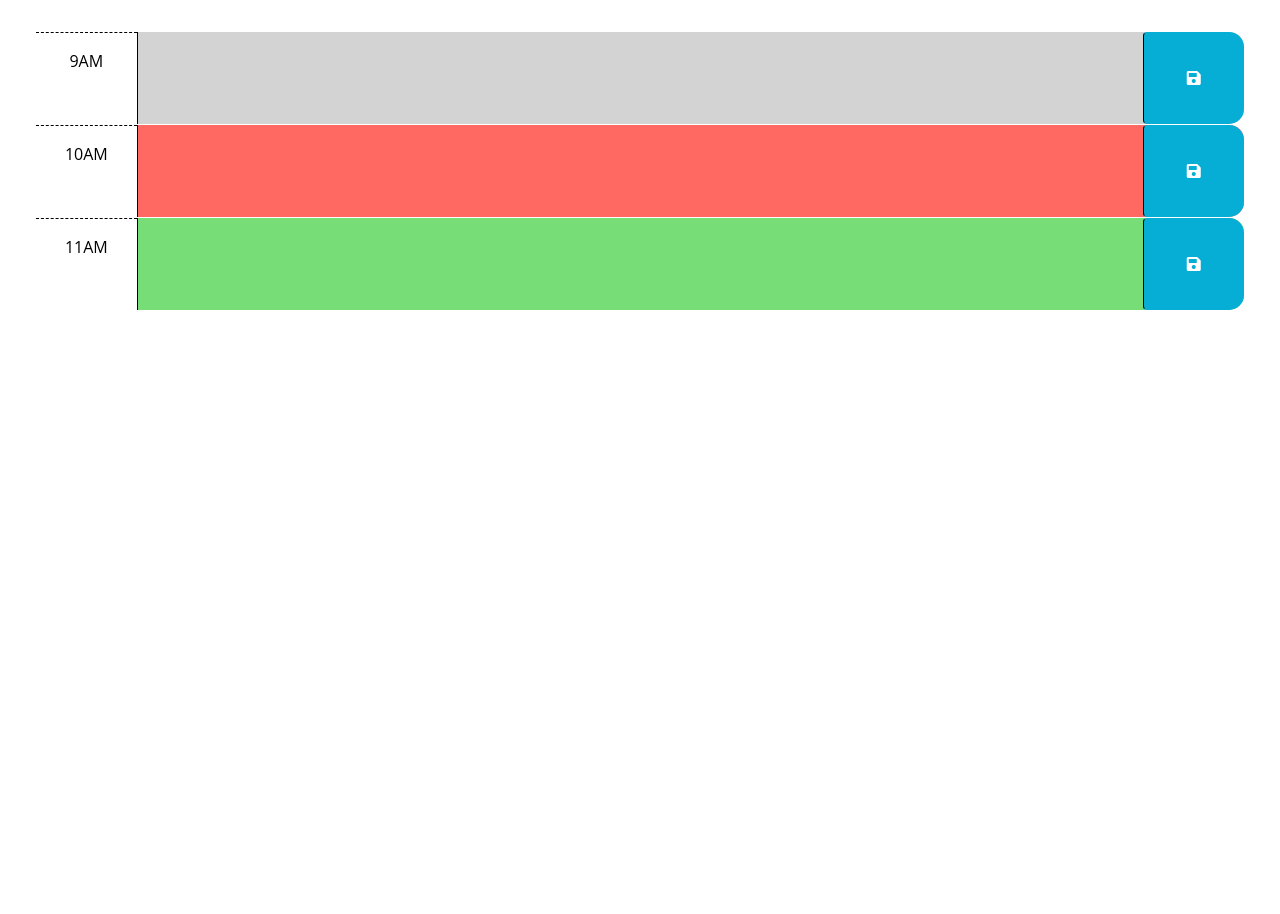
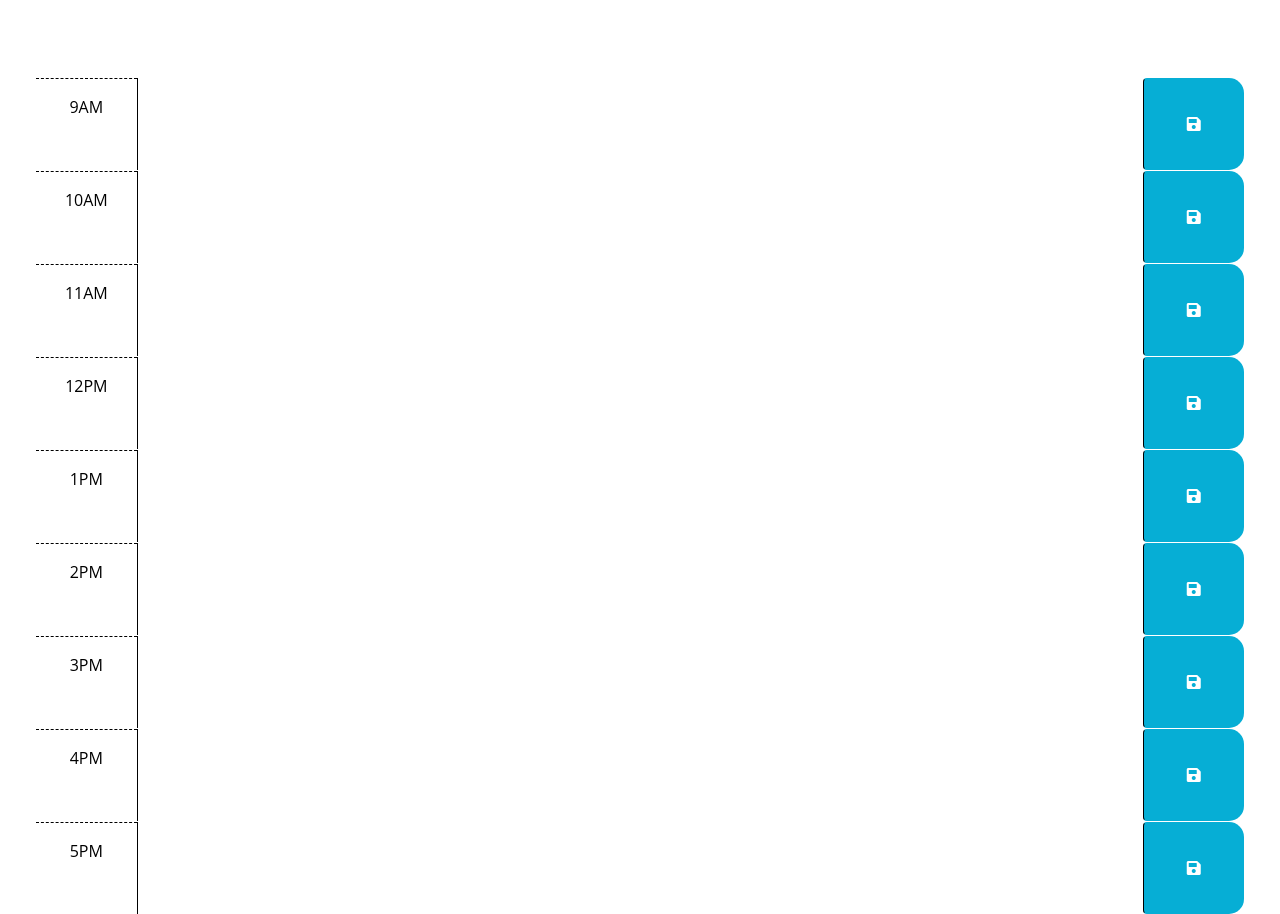
Before and after one commit to gabriellapinto/work-day-scheduler, a plain HTML site: page index.html in a window 1280 px wide. Shown: the part 220-1134 px from the top of the page. Before the commit the page ends 800 px from the top, so only its background shows below. Drawn offline with nearby package versions, Linux system fonts and the light colour scheme; files that its build step writes are made by us from their sources; files whose address does not match are found by name.

Commit message:
added time blocks

```diff
--- a/assets/js/script.js
+++ b/assets/js/script.js
@@ -8,6 +8,18 @@ $(function () {
     // function? How can DOM traversal be used to get the "hour-x" id of the
     // time-block containing the button that was clicked? How might the id be
     // useful when saving the description in local storage?
+    $('.saveBtn').on('click', function() {
+      var timeBlockId = $(this).parent().attr('id');
+      var userInput = $(this).siblings('.description').val();
+      localStorage.setItem(timeBlockId, userInput);
+    });
+
+    $('.time-block').each(function() {
+      var timeBlockId = $(this).attr('id');
+      var userInput = localStorage.getItem(timeBlockId);
+      $(this).find('.description').val(userInput);
+    })
+
     //
     // TODO: Add code to apply the past, present, or future class to each time
     // block by comparing the id to the current hour. HINTS: How can the id
@@ -20,4 +32,6 @@ $(function () {
     // attribute of each time-block be used to do this?
     //
     // TODO: Add code to display the current date in the header of the page.
+    var today = dayjs();
+    $('#currentDay').text(today.format('dddd, MMMM D'));
   });
--- a/index.html
+++ b/index.html
@@ -41,8 +41,7 @@
         code is implemented.
         -->
 
-      <!-- Example of a past time block. The "past" class adds a gray background color. -->
-      <div id="hour-9" class="row time-block past">
+      <div id="hour-9" class="row time-block">
         <div class="col-2 col-md-1 hour text-center py-3">9AM</div>
         <textarea class="col-8 col-md-10 description" rows="3"> </textarea>
         <button class="btn saveBtn col-2 col-md-1" aria-label="save">
@@ -50,8 +49,7 @@
         </button>
       </div>
 
-      <!-- Example of a present time block. The "present" class adds a red background color. -->
-      <div id="hour-10" class="row time-block present">
+      <div id="hour-10" class="row time-block">
         <div class="col-2 col-md-1 hour text-center py-3">10AM</div>
         <textarea class="col-8 col-md-10 description" rows="3"> </textarea>
         <button class="btn saveBtn col-2 col-md-1" aria-label="save">
@@ -59,21 +57,66 @@
         </button>
       </div>
 
-      <!-- Example of a future time block. The "future" class adds a green background color. -->
-      <div id="hour-11" class="row time-block future">
+      <div id="hour-11" class="row time-block">
         <div class="col-2 col-md-1 hour text-center py-3">11AM</div>
         <textarea class="col-8 col-md-10 description" rows="3"> </textarea>
         <button class="btn saveBtn col-2 col-md-1" aria-label="save">
           <i class="fas fa-save" aria-hidden="true"></i>
         </button>
       </div>
+
+      <div id="hour-12" class="row time-block">
+        <div class="col-2 col-md-1 hour text-center py-3">12PM</div>
+        <textarea class="col-8 col-md-10 description" rows="3"> </textarea>
+        <button class="btn saveBtn col-2 col-md-1" aria-label="save">
+          <i class="fas fa-save" aria-hidden="true"></i>
+        </button>
+      </div>
+
+      <div id="hour-13" class="row time-block">
+        <div class="col-2 col-md-1 hour text-center py-3">1PM</div>
+        <textarea class="col-8 col-md-10 description" rows="3"> </textarea>
+        <button class="btn saveBtn col-2 col-md-1" aria-label="save">
+          <i class="fas fa-save" aria-hidden="true"></i>
+        </button>
+      </div>
+
+      <div id="hour-14" class="row time-block">
+        <div class="col-2 col-md-1 hour text-center py-3">2PM</div>
+        <textarea class="col-8 col-md-10 description" rows="3"> </textarea>
+        <button class="btn saveBtn col-2 col-md-1" aria-label="save">
+          <i class="fas fa-save" aria-hidden="true"></i>
+        </button>
+      </div>
+
+      <div id="hour-15" class="row time-block">
+        <div class="col-2 col-md-1 hour text-center py-3">3PM</div>
+        <textarea class="col-8 col-md-10 description" rows="3"> </textarea>
+        <button class="btn saveBtn col-2 col-md-1" aria-label="save">
+          <i class="fas fa-save" aria-hidden="true"></i>
+      </button>
+    </div>
+
+      <div id="hour-16" class="row time-block">
+      <div class="col-2 col-md-1 hour text-center py-3">4PM</div>
+      <textarea class="col-8 col-md-10 description" rows="3"> </textarea>
+      <button class="btn saveBtn col-2 col-md-1" aria-label="save">
+        <i class="fas fa-save" aria-hidden="true"></i>
+      </button>
+    </div>
+
+    <div id="hour-17" class="row time-block">
+      <div class="col-2 col-md-1 hour text-center py-3">5PM</div>
+      <textarea class="col-8 col-md-10 description" rows="3"> </textarea>
+      <button class="btn saveBtn col-2 col-md-1" aria-label="save">
+        <i class="fas fa-save" aria-hidden="true"></i>
+      </button>
     </div>
 
     <script src="https://cdnjs.cloudflare.com/ajax/libs/jquery/3.2.1/jquery.min.js"></script>
     <script src="https://cdn.jsdelivr.net/npm/dayjs@1.11.3/dayjs.min.js"
     integrity="sha256-iu/zLUB+QgISXBLCW/mcDi/rnf4m4uEDO0wauy76x7U="
     crossorigin="anonymous"></script>
-
     <script src="script.js"></script>
   </body>
 </html>
```
